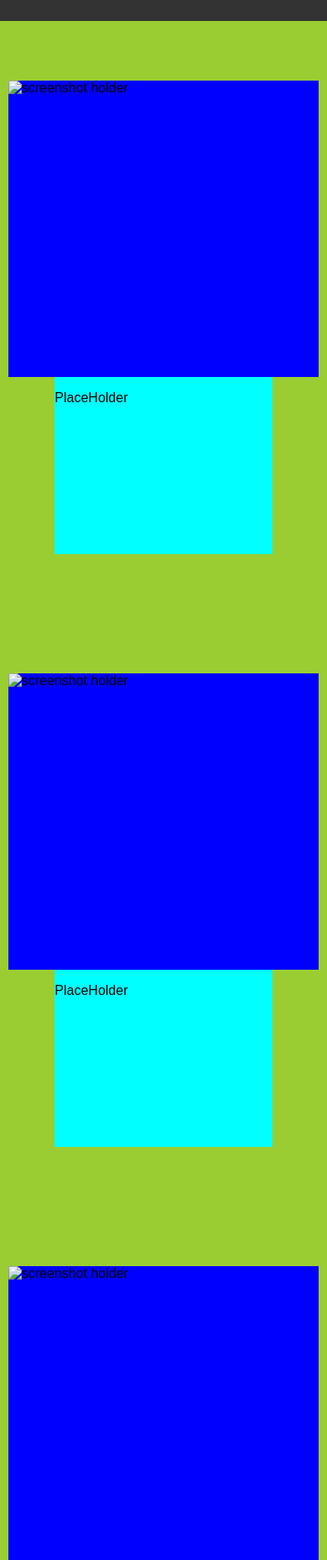
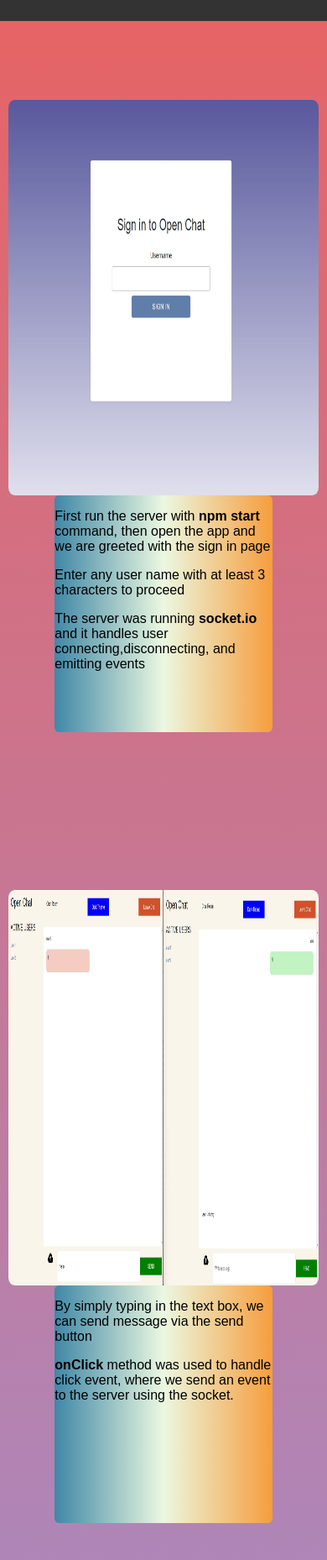
Before and after one commit to Teezeey1/portfolio-website, a plain HTML site: page chatapp.html in a window 390 px wide. Shown: the part 105-1963 px from the top of the page at 84% size. Drawn offline with Linux system fonts and the light colour scheme.

Commit message:
added stuff for project 1 and some background color change

```diff
--- a/chatapp.css
+++ b/chatapp.css
@@ -68,7 +68,7 @@ header nav a {
   flex-direction: column;
   height: 100%;
   width: 100%;
-  background-color: yellowgreen;
+  background: linear-gradient(#e66465, #9198e5);
   overflow-x: hidden;
   overflow-y: scroll;
 }
@@ -83,9 +83,9 @@ header nav a {
 }
 
 .flex_container_1 > img{
+  border-radius: 2%;
   height: 50%;
   width: 50%;
-  background-color: blue;
 }
 
 .flex_container_2 {
@@ -98,9 +98,9 @@ header nav a {
 }
 
 .flex_container_2 > img{
+  border-radius: 2%;
   height: 50%;
   width: 50%;
-  background-color: blue;
 }
 
 
@@ -116,9 +116,9 @@ header nav a {
 }
 
 .flex_container_3 > img{
+  border-radius: 2%;
   height:50%;
   width: 50%;
-  background-color: blue;
 }
 
 
@@ -132,16 +132,17 @@ header nav a {
   height: 48%;
 }
 .flex_container_4 > img{
+  border-radius: 2%;
   height: 50%;
   width: 50%;
-  background-color:  blue;
 }
 
 .text_block_container{
   height: 30%;
   width: 30%;
-  background-color: aqua;
+  background:linear-gradient(0.25turn, #3f87a6, #ebf8e1, #f69d3c);
   white-space: wrap;
+  border-radius: 2%;
 }
 
 @media only screen and (max-width:1000px) {
@@ -153,26 +154,26 @@ header nav a {
   }
 
   .flex_container_1 > img{
+    border-radius: 2%;
     height: 50%;
     width: 100%;
-    background-color:  blue;
   }
 
   .flex_container_2 > img{
+    border-radius: 2%;
     height: 50%;
     width: 100%;
-    background-color:  blue;
   }
 
   .flex_container_3 > img{
+    border-radius: 2%;
     height: 50%;
     width: 100%;
-    background-color:  blue;
   }
 
   .flex_container_4 > img{
+    border-radius: 2%;
     height: 50%;
     width: 100%;
-    background-color:  blue;
   }
 }
--- a/chatapp.html
+++ b/chatapp.html
@@ -21,31 +21,31 @@
     <div class="flex_container">
 
         <div class="flex_container_1">
-            <img src="#" alt="screenshot holder">
+            <img src="./picture/chatapp sign in.jpg" alt="screenshot holder">
             <div class="text_block_container">
-                <p>PlaceHolder</p>
+                <p>First run the server with <b>npm start</b> command, then open the app and we are
+                greeted with the sign in page</p>
+                <p>Enter any user name with at least 3 characters to proceed</p>
+                <p>The server was running <b>socket.io</b> and it handles user connecting,disconnecting, and emitting events</p>
             </div>
         </div>
 
         <div class="flex_container_2">
-            <img src="#" alt="screenshot holder">
+            <img src="./picture/chat app sending text.jpg" alt="screenshot holder">
             <div class="text_block_container">
-                <p>PlaceHolder</p>
+                <p>By simply typing in the text box, we can send message via the send button</p>
+                <p><b>onClick</b> method was used to handle click event, where we send an event to the server
+                using the socket.</p>
             </div>
         </div>
 
         <div class="flex_container_3">
-            <img src="#" alt="screenshot holder">
+            <img src="./picture/chatapp dark theme.jpg" alt="screenshot holder">
             <div class="text_block_container">
-                <p>PlaceHolder</p>
+                <p>Lastly, but hitting the dark theme button, we can enable dark theme</p>
+                <p>This was achieved by <b>useState</b> method where we toggle on and off light theme</p>
             </div>
         </div>
-
-        <div class="flex_container_4">
-            <img src="#" alt="screenshot holder">
-            <div class="text_block_container">
-                <p>PlaceHolder</p>
-            </div>
         </div>
     </div>
 </body>
--- a/contact.css
+++ b/contact.css
@@ -54,7 +54,7 @@ body, html {
     flex-direction: column;
     height:100%;
     width:100%;
-    background-color: lightsalmon;
+    background:linear-gradient(lightsalmon,white);
     background-size: cover;
     flex-basis: 80%;
   }
--- a/projects.css
+++ b/projects.css
@@ -56,7 +56,6 @@ body, html {
     width:100%;
     background-size: cover;
     flex-basis: 80%;
-    background-color: lightcyan;
   }
 
   .flex_header{
@@ -73,6 +72,7 @@ body, html {
     justify-content: space-evenly;
     width: 100%;
     height:90%;
+    background: linear-gradient(lightsalmon,white);
   }
 
   .project1_container{
@@ -80,7 +80,8 @@ body, html {
      display: flex;
      flex-direction: column;
      align-items:  center;
-     background-color: gainsboro;
+     background: linear-gradient(gray,white);
+     border-radius: 2%;
   }
 
   .project1_container> p {
@@ -90,6 +91,7 @@ body, html {
   .project1_container > img{
     width: 95%;
     height: 70%;
+    border-radius: 2%;
   }
 
   .project1_container > a:link{
@@ -105,7 +107,8 @@ body, html {
     display: flex;
     flex-direction: column;
     align-items:  center;
-    background-color:  gainsboro;
+    background: linear-gradient(gray,white);
+    border-radius: 2%;
   }
 
   .project2_container> p {
@@ -115,6 +118,7 @@ body, html {
   .project2_container > img{
     width: 95%;
     height: 70%;
+    border-radius: 2%;
   }
 
   .project2_container > a:link{
@@ -181,7 +185,8 @@ body, html {
        display: flex;
        flex-direction: column;
        align-items:  center;
-       background-color: gainsboro;
+       background: linear-gradient(gray,white);
+       border-radius: 2%;
     }
 
     .project1_container> p {
@@ -191,7 +196,7 @@ body, html {
     .project1_container > img{
       width: 95%;
       height: 70%;
-      background-color: greenyellow;
+      border-radius: 2%;
     }
 
     .project2_container{
@@ -200,7 +205,8 @@ body, html {
       display: flex;
       flex-direction: column;
       align-items:  center;
-      background-color:  gainsboro;
+      background: linear-gradient(gray,white);
+      border-radius: 2%;
     }
 
     .project2_container> p {
@@ -210,7 +216,7 @@ body, html {
     .project2_container > img{
       width: 95%;
       height: 70%;
-      background-color:greenyellow;
+      border-radius: 2%;
     }
 
     footer {
--- a/todolist.css
+++ b/todolist.css
@@ -68,7 +68,7 @@ header nav a {
   flex-direction: column;
   height: 100%;
   width: 100%;
-  background-color: yellowgreen;
+  background: linear-gradient(#e66465, #9198e5);
   overflow-x: hidden;
   overflow-y: scroll;
 }
@@ -85,7 +85,6 @@ header nav a {
 .flex_container_1 > img{
   height: 50%;
   width: 50%;
-  background-color: blue;
 }
 
 .flex_container_2 {
@@ -100,7 +99,6 @@ header nav a {
 .flex_container_2 > img{
   height: 50%;
   width: 50%;
-  background-color: blue;
 }
 
 
@@ -118,7 +116,6 @@ header nav a {
 .flex_container_3 > img{
   height:50%;
   width: 50%;
-  background-color: blue;
 }
 
 
@@ -134,45 +131,42 @@ header nav a {
 .flex_container_4 > img{
   height: 50%;
   width: 50%;
-  background-color:  blue;
 }
 
 .text_block_container{
   height: 40%;
   width: 30%;
-  background-color: aqua;
+  background:linear-gradient(0.25turn, #3f87a6, #ebf8e1, #f69d3c);
   white-space: wrap;
+  border-radius: 2%;
 }
 
 @media only screen and (max-width:1000px) {
   .text_block_container{
     height: 30%;
     width: 70%;
-    background-color: aqua;
     white-space: wrap;
+    background:linear-gradient(0.25turn, #3f87a6, #ebf8e1, #f69d3c);
+    border-radius: 2%;
   }
 
   .flex_container_1 > img{
     height: 50%;
     width: 100%;
-    background-color:  blue;
   }
 
   .flex_container_2 > img{
     height: 50%;
     width: 100%;
-    background-color:  blue;
   }
 
   .flex_container_3 > img{
     height: 50%;
     width: 100%;
-    background-color:  blue;
   }
 
   .flex_container_4 > img{
     height: 50%;
     width: 100%;
-    background-color:  blue;
   }
 }
```
Also changed, not shown: picture/chat app sending text.jpg (added), picture/chatapp dark theme.jpg (added), picture/chatapp sign in.jpg (added).
